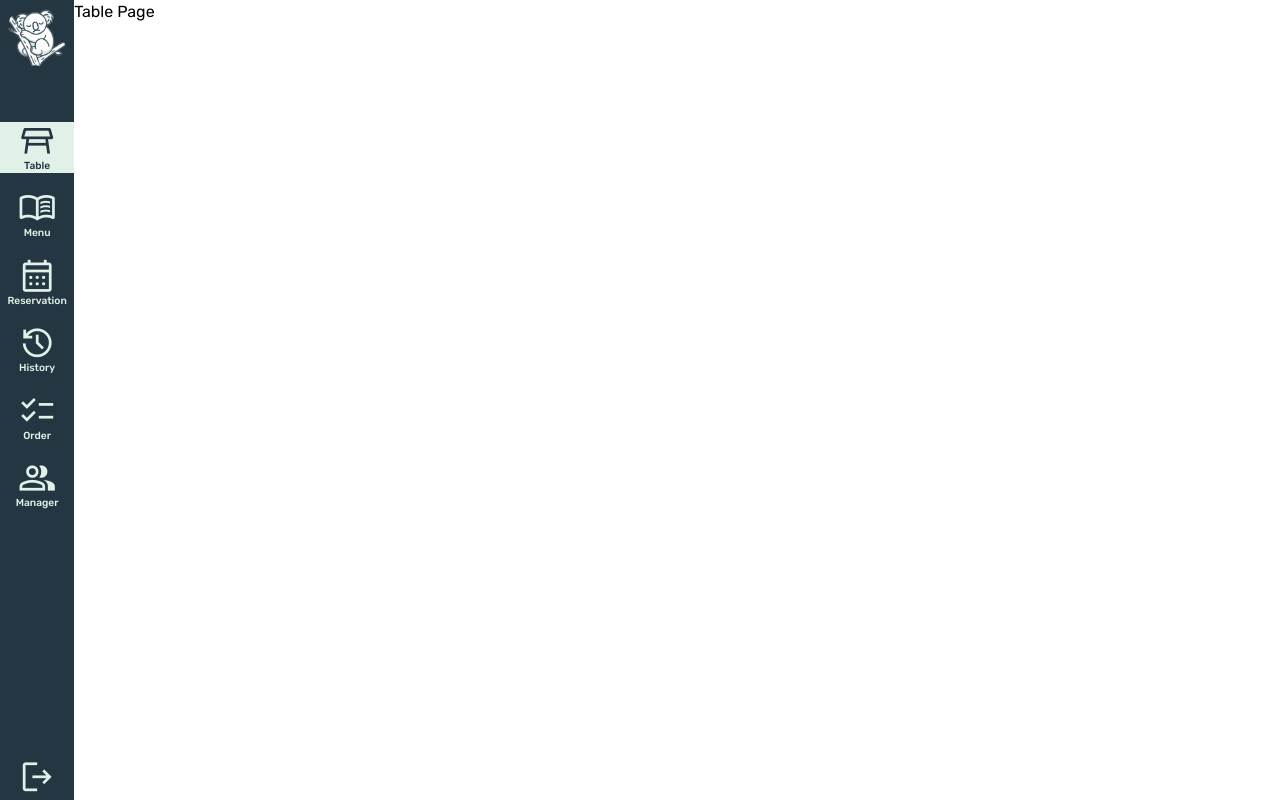
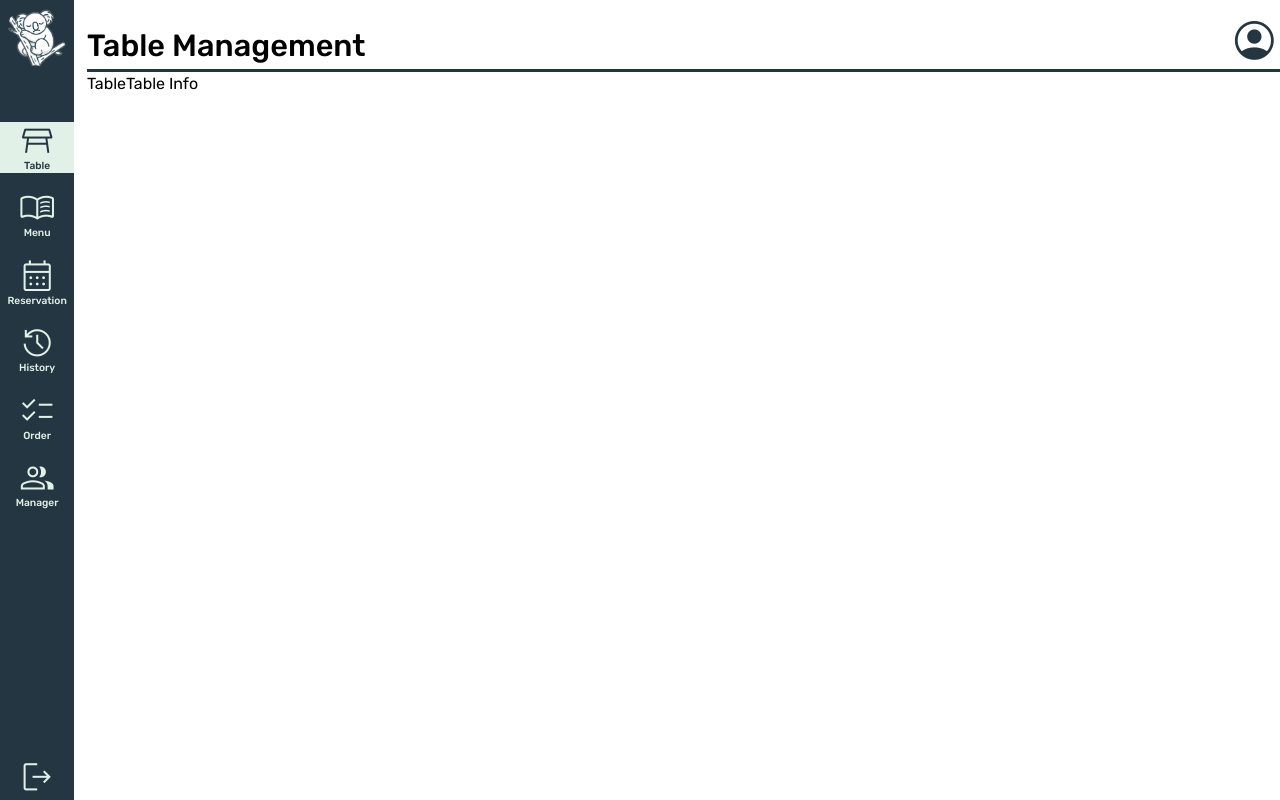
Before and after one commit to PancakesLmao/The-Relaxing-Koala-RIS, a React (Create React App) app in the folder frontend/: page /staff/table in a window 1280 px wide. Built offline with nearby package versions, Linux system fonts and the light colour scheme.

Commit message:
Table Page (ongoing)

```diff
--- a/frontend/public/index.html
+++ b/frontend/public/index.html
@@ -3,7 +3,7 @@
   <head>
     <meta charset="utf-8" />
     <link rel="icon" href="%PUBLIC_URL%/favicon.ico" />
-    <link rel="stylesheet" href="https://fonts.googleapis.com/css2?family=Material+Symbols+Outlined:opsz,wght,FILL,GRAD@40,300,0,0" />
+    <link rel="stylesheet" href="https://fonts.googleapis.com/css2?family=Material+Symbols+Outlined:opsz,wght,FILL,GRAD@20..48,100..700,0..1,-50..200" />
     <link href="https://cdn.jsdelivr.net/npm/remixicon@4.1.0/fonts/remixicon.css" rel="stylesheet"/>
     <meta name="viewport" content="width=device-width, initial-scale=1" />
     <meta name="theme-color" content="#000000" />
--- a/frontend/src/components/staff/Navbar.jsx
+++ b/frontend/src/components/staff/Navbar.jsx
@@ -1,6 +1,5 @@
-import "../../css/staff/staff.css"
 import logo from "../../assets/staff-logo.png"
-import { NavLink, useLocation } from "react-router-dom"
+import { NavLink } from "react-router-dom"
 
 export default function Navbar() {
     const navItems = [
@@ -36,8 +35,6 @@ export default function Navbar() {
         }
     ]
 
-    const test = useLocation();
-    console.log(test.pathname)
 
     return(
         <nav className="flex flex-col justify-between h-[100%]">
--- a/frontend/src/css/staff/staff.css
+++ b/frontend/src/css/staff/staff.css
@@ -1,4 +1,13 @@
 @import url('https://fonts.googleapis.com/css2?family=Rubik:ital,wght@0,300..900;1,300..900&display=swap');
+
+
+.material-symbols-outlined {
+  font-variation-settings:
+  'FILL' 0,
+  'wght' 300,
+  'GRAD' 0,
+  'opsz' 40
+}
 
 #root {
     font-family: 'Rubik', 'sans-serif';
@@ -20,3 +29,13 @@
     border-left-width: 0.5vw;
     border-color: #e2f1e7ff;
 }
+
+.act-circ {
+    font-variation-settings:
+    'FILL' 1,
+    'wght' 300,
+    'GRAD' 0,
+    'opsz' 20;
+    color: #243642ff;
+
+}
--- a/frontend/src/layout/staff/StaffLayout.jsx
+++ b/frontend/src/layout/staff/StaffLayout.jsx
@@ -1,3 +1,4 @@
+import "../../css/staff/staff.css"
 import { Outlet } from "react-router-dom";
 import { setCookie, getCookie, deleteCookie } from "../../js/staff/Methods.js";
 import Navbar from "../../components/staff/Navbar";
@@ -11,7 +12,7 @@ export default function StaffLayout() {
                 <Navbar />
             </div>
 
-            <div className="ml-[5.8vw] w-full h-[100vh]">
+            <div className="ml-[5.8vw] w-full">
                 <Outlet />
             </div>
         </div>
--- a/frontend/src/pages/staff/Table.jsx
+++ b/frontend/src/pages/staff/Table.jsx
@@ -1,7 +1,21 @@
 export default function Table() {
     return (
-        <div>
-            <div>Table Page</div>
+        <div className="pl-[1vw]">
+            <div className="flex pt-[1.2vw] justify-between h-[5.4vw]">
+                <div className="text-[2.4vw] font-medium pt-[0.6vw]">
+                    Table Management
+                </div>
+                <i className="material-symbols-outlined text-[4vw] act-circ">account_circle</i>
+            </div>
+            <div className="h-[0.2vw] w-[100%] bg-gunmetal"></div>
+            <div className="flex">
+                <div className>
+                    Table
+                </div>
+                <div>
+                    Table Info
+                </div>
+            </div>
         </div>
     )
 }
```
